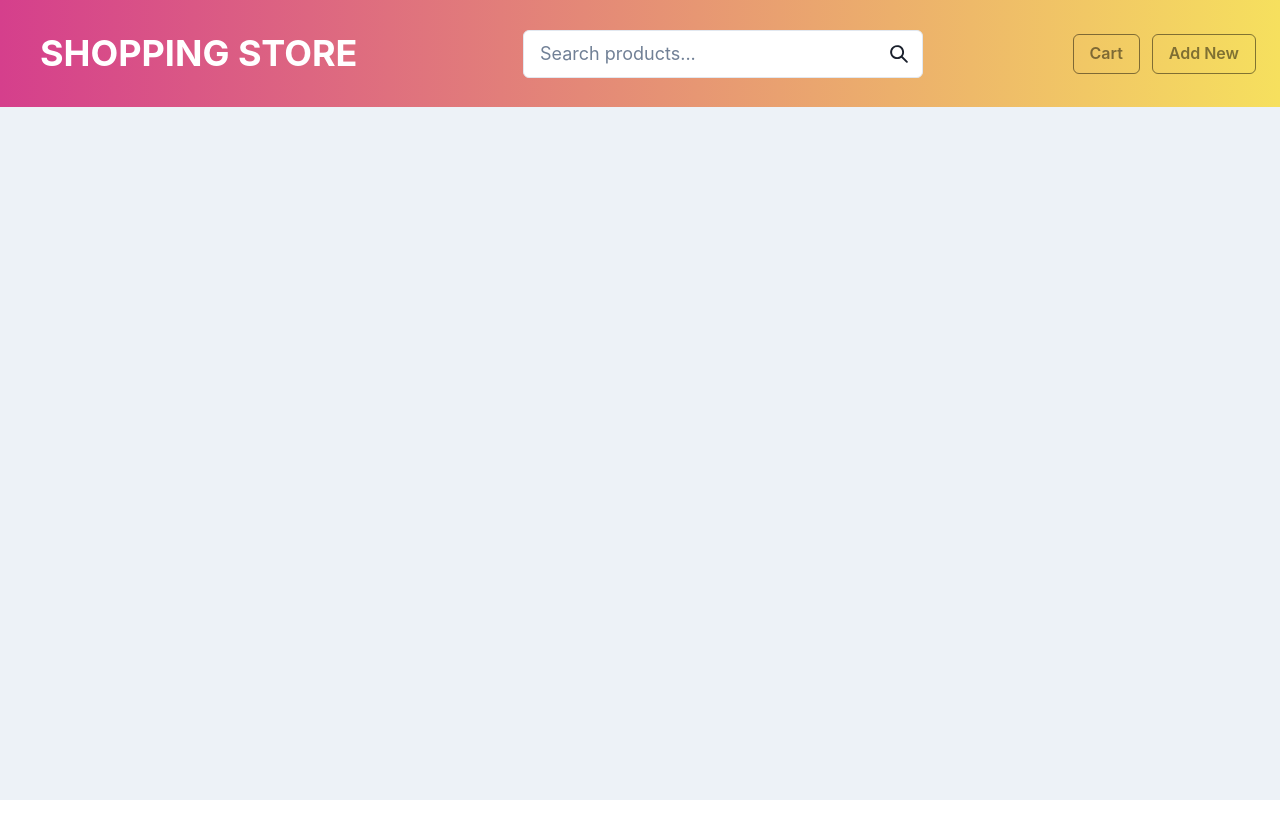
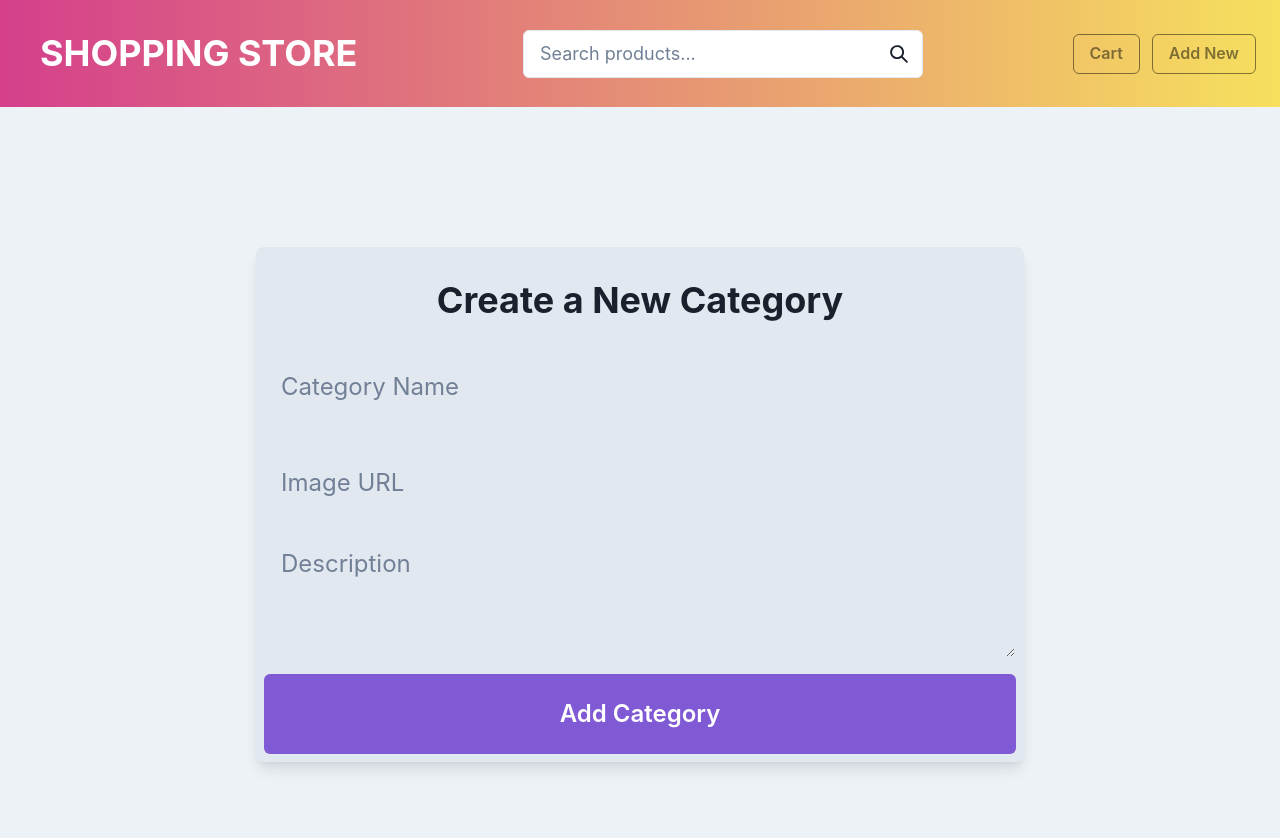
Before and after one commit to minuraashen/MERN_project, a React (Vite) app in the folder frontend/: page /createcategory in a window 1280 px wide. Shown: the top 838 px of the page. Before the commit the page ends 800 px from the top, so only its background shows below. Built offline with nearby package versions, Linux system fonts and the light colour scheme.

Commit message:
createcategorypage  is not yet completed

```diff
--- a/frontend/src/pages/createcategory.jsx
+++ b/frontend/src/pages/createcategory.jsx
@@ -1,4 +1,4 @@
-import React from 'react'
+import { useToast, Flex, Box, Heading, Input, VStack, Text, Button, Textarea } from '@chakra-ui/react'
 import { useState } from 'react'
 import { useCategoryStore } from '../store/category.js'
 
@@ -19,9 +19,11 @@ const CreateCategoryPage = () => {
     }],
   })
 
+  const toast = useToast()
+
   const {createCategory} = useCategoryStore()
 
-  const handleAddcategory =  async () => {
+  const handleAddCategory =  async () => {
     const { success, message } = await createCategory(newCategory)
     if (!success) {
       toast({
@@ -54,11 +56,49 @@ const CreateCategoryPage = () => {
     }],
   })
   }
+  return (
+    <Flex
+      align='center'
+      justify='center'
+      py='140px'
+    >
+    <Box align='center'
+      justify='center'
+      bg='gray.200'
+      p={2}
+      rounded='lg'
+      shadow='lg'
+      w='60%'>
+      <Heading size='xl' py={6}>Create a New Category</Heading>
+        <VStack spacing={4}>
+          <Input
+            fontSize='2xl'
+            h={{ base:'40px', md:'64px', lg:'80px' }}
+            placeholder="Category Name"
+            value={newCategory.name}
+            onChange={(e) => setNewCategory({ ...newCategory, name: e.target.value })}
+          />
+          <Input
+            fontSize='2xl'
+            h={{ base:'40px', md:'64px', lg:'80px' }}
+            placeholder="Image URL"
+            value={newCategory.image}
+            onChange={(e) => setNewCategory({ ...newCategory, image: e.target.value })}
+          />
+          <Textarea
+            fontSize='2xl'
+            h={{ base:'64px', md:'80px', lg:'120px' }}
+            placeholder="Description"
+            value={newCategory.description}
+            onChange={(e) => setNewCategory({ ...newCategory, description: e.target.value })}
+          />
+          <Button onClick={handleAddCategory} colorScheme="purple" w="full" h='80px'>
+            <Text fontSize='2xl'>Add Category</Text>
+          </Button>
+      </VStack>
+    </Box>
 
-  return (
-    <div>
-
-    </div>
+    </Flex>
   )
 }
 
--- a/frontend/src/pages/createproduct.jsx
+++ b/frontend/src/pages/createproduct.jsx
@@ -1,6 +1,7 @@
-import { Box, useToast, VStack, Input, Button, Heading, Flex, Text } from '@chakra-ui/react'
+import { Box, useToast, VStack, Input, Button, Heading, Flex, Text, Textarea } from '@chakra-ui/react'
 import { useProductStore } from '../store/product.js'
 import { useState } from 'react'
+import { resize } from 'framer-motion'
 
 const CreateProductPage = () => {
   const [ newProduct, setNewProduct ] = useState({
@@ -17,6 +18,7 @@ const CreateProductPage = () => {
   const toast = useToast()
 
   const {createProduct} = useProductStore()
+
   const handleAddProduct = async () => {
     const { success, message } = await createProduct(newProduct)
     if (!success) {
@@ -85,9 +87,9 @@ const CreateProductPage = () => {
           value={newProduct.stock}
           onChange={(e) => setNewProduct({ ...newProduct, stock: e.target.value})}
           />
-          <Input
+          <Textarea
           fontSize='2xl'
-          h={{ base:'40px', md:'64px', lg:'80px' }}
+          h={{ base:'64px', md:'80px', lg:'120px' }}
           placeholder='Product Description'
           value={newProduct.description}
           onChange={(e) => setNewProduct({ ...newProduct, description: e.target.value})}
```
